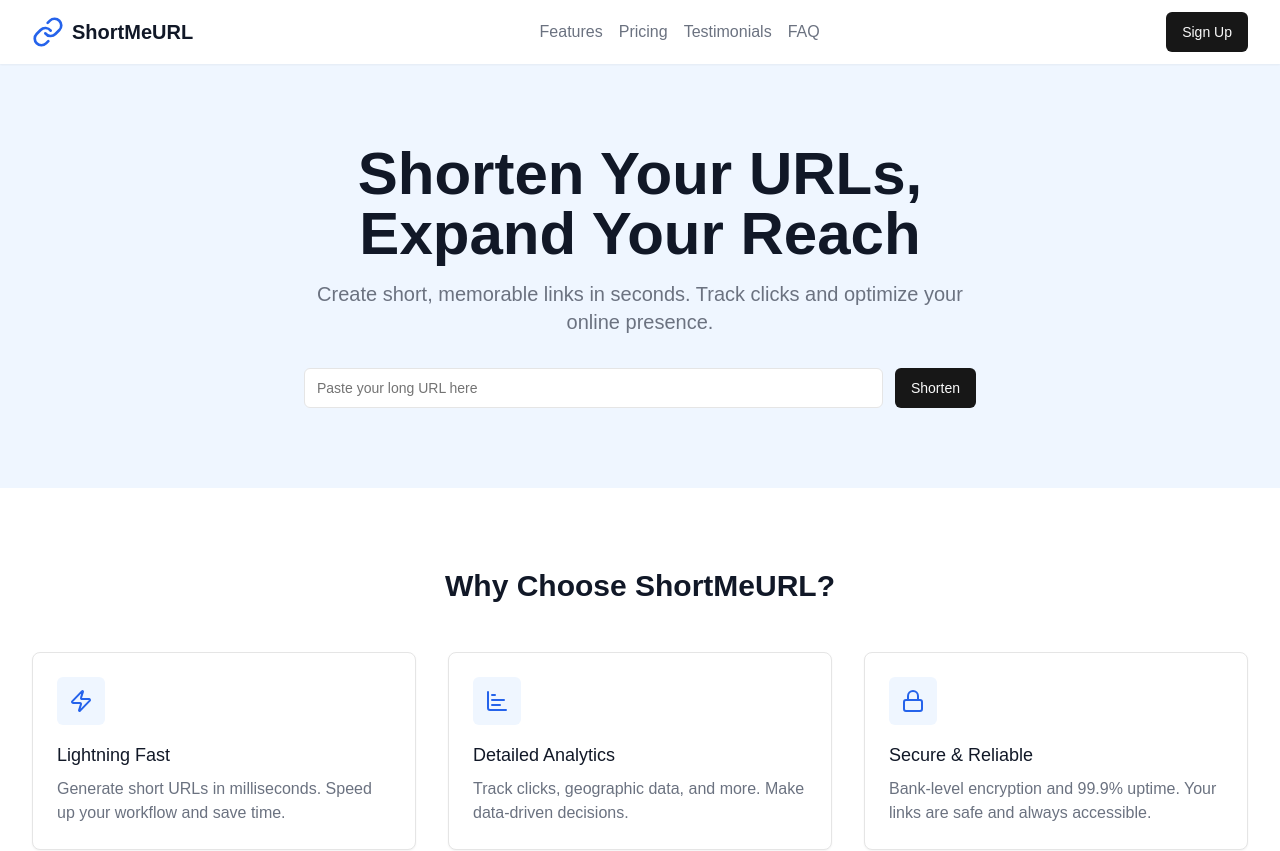
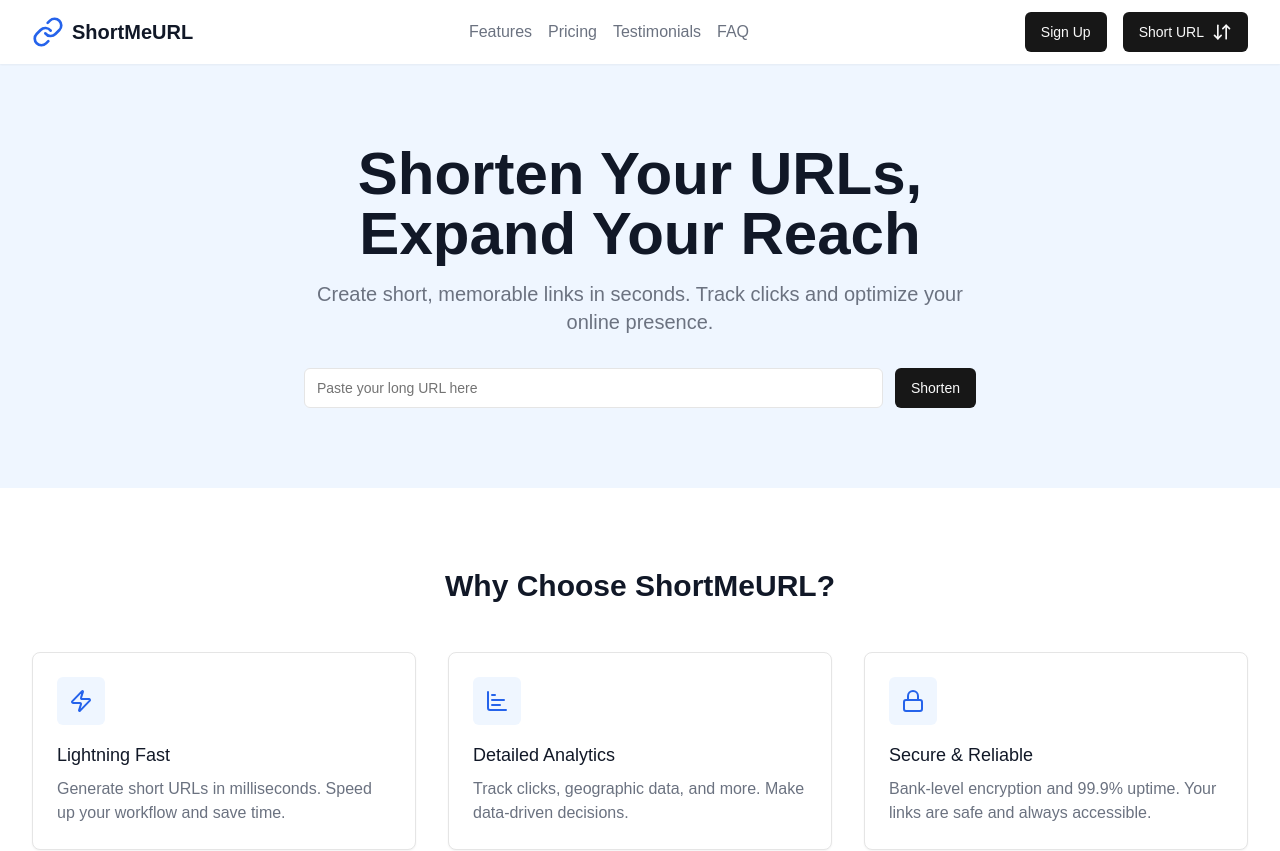
Before and after one commit to SagarKarmoker/shortmeurl-frontend, a Next.js app: page / in a window 1280 px wide. Shown: the top 851 px of the page. Built offline with nearby package versions, Linux system fonts and the light colour scheme.

Commit message:
updated some ui

```diff
--- a/app/page.jsx
+++ b/app/page.jsx
@@ -3,14 +3,13 @@
 import { useState } from 'react'
 import { Button } from "@/components/ui/button"
 import { Input } from "@/components/ui/input"
-import { Card, CardContent } from "@/components/ui/card"
 import {
   Accordion,
   AccordionContent,
   AccordionItem,
   AccordionTrigger,
 } from "@/components/ui/accordion"
-import { LinkIcon, ZapIcon, ChartBarIcon, LockIcon, CheckIcon, StarIcon } from 'lucide-react'
+import { ZapIcon, ChartBarIcon, LockIcon } from 'lucide-react'
 import Footer from '@/components/Footer'
 import FeatureCard from '@/components/FeatureCard'
 import PricingCard from '@/components/PricingCard'
--- a/components/Navbar.jsx
+++ b/components/Navbar.jsx
@@ -22,7 +22,15 @@ export default function Navbar() {
                     <a href="#faq" className="text-gray-500 hover:text-gray-900">FAQ</a>
                 </div>
                 {/* <button className='btn btn-outline'>Sign Up</button> */}
-                <Button>Sign Up</Button>
+                <div className='flex justify-center gap-4'>
+                    <Button>Sign Up</Button>
+                    <Button>
+                        <Link href="/short" className='flex'>
+                            Short URL <ArrowDownUp className='w-5 h-5 animate-pulse ml-2' />
+                        </Link>
+                    </Button>
+                </div>
+
             </nav>
         </header>
     )
```
